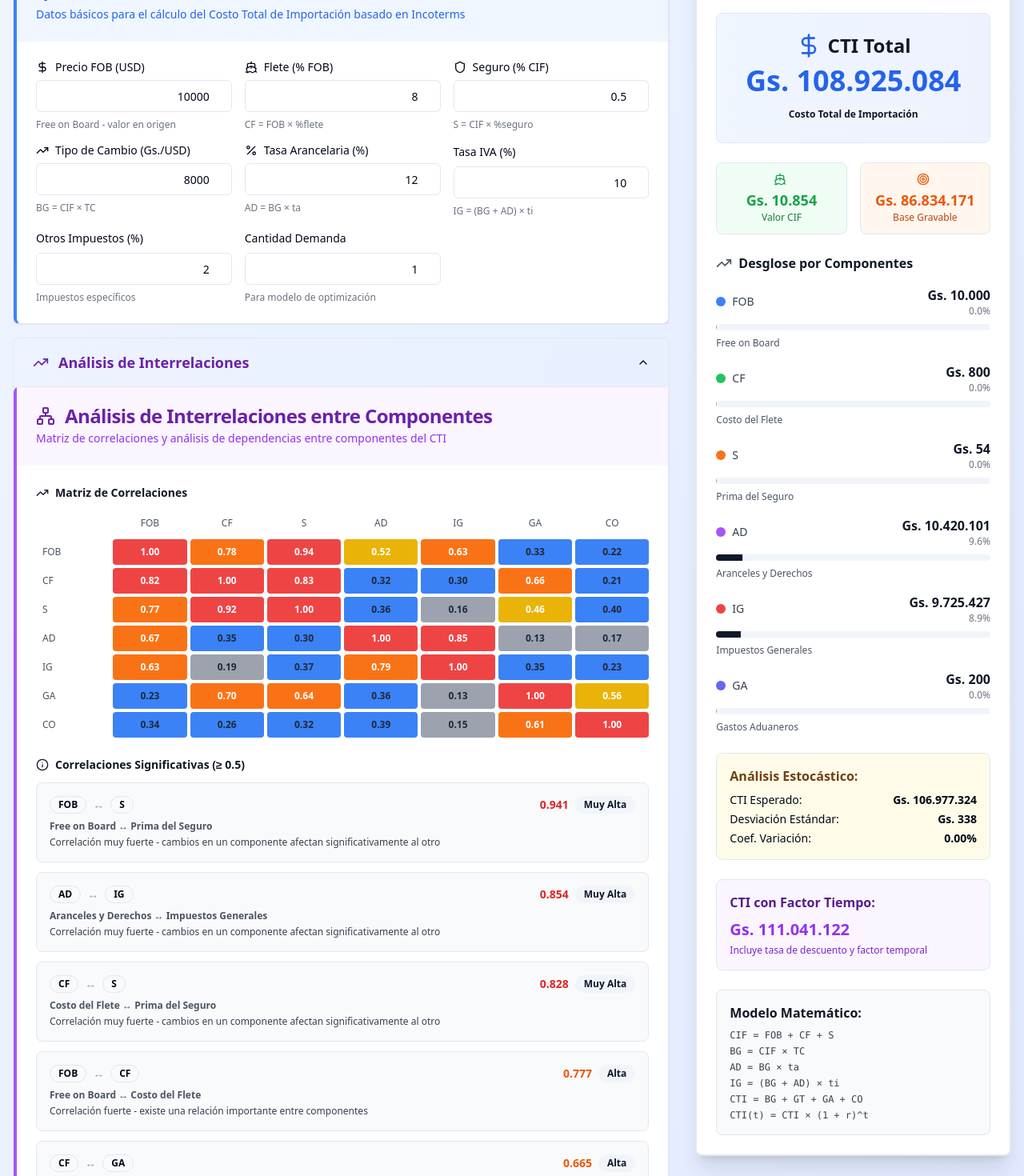
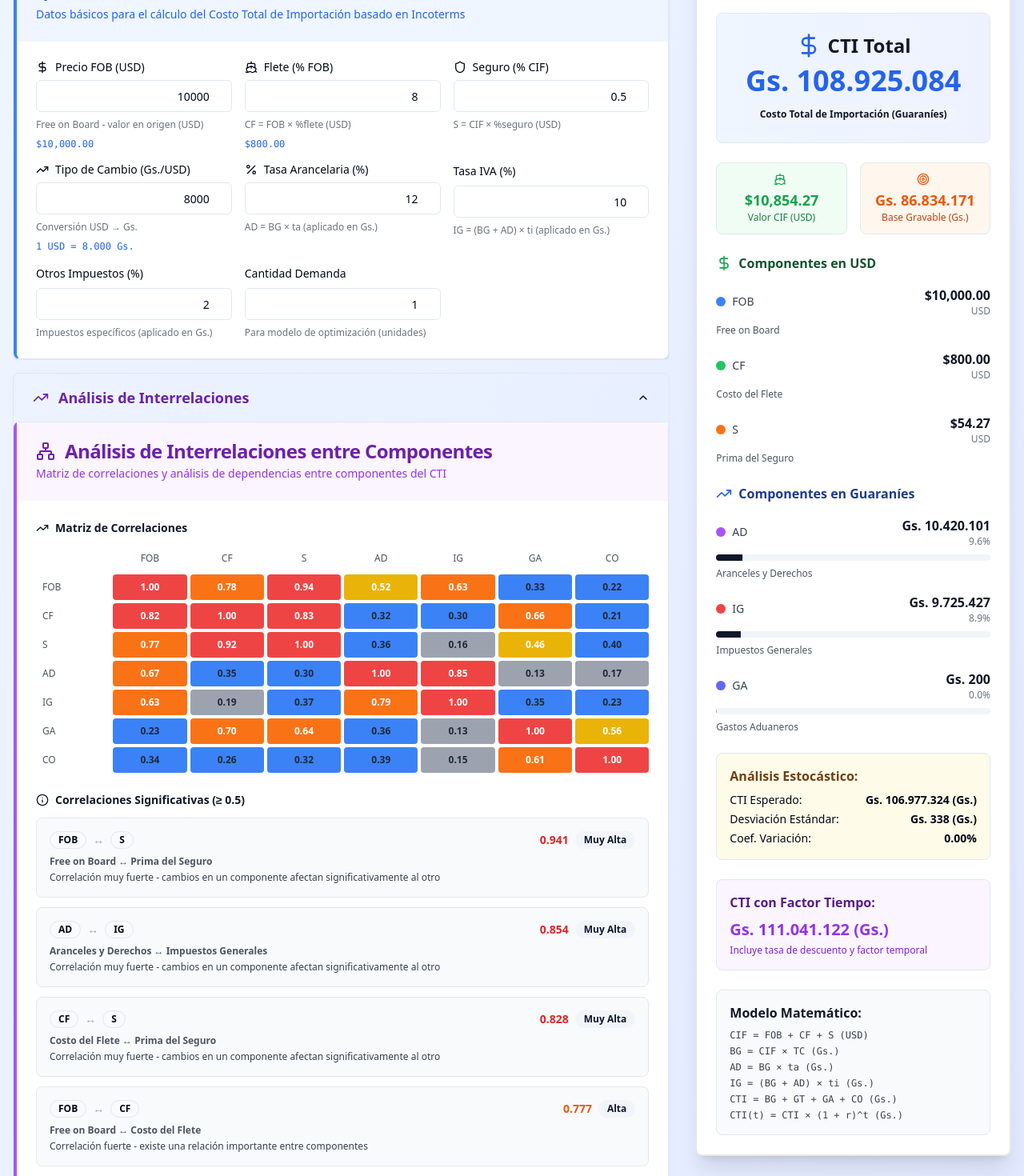
Before and after one commit to mathireimer/global-trade-cost-wizard, a React (Vite) app: page / in a window 1280 px wide. Shown: the part 300-1770 px from the top of the page at 80% size. Built offline with nearby package versions, Linux system fonts and the light colour scheme.

Commit message:
Refine currency display
Differentiate between Gs. and USD where appropriate in the application.

```diff
--- a/src/components/AdvancedResultsComponent.tsx
+++ b/src/components/AdvancedResultsComponent.tsx
@@ -13,13 +13,25 @@ interface AdvancedResultsComponentProps {
 const AdvancedResultsComponent = ({ costData }: AdvancedResultsComponentProps) => {
   const calculations = calculateAdvancedCosts(costData);
 
-  const components = [
-    { name: 'FOB', label: 'Free on Board', value: calculations.FOB, color: 'bg-blue-500' },
-    { name: 'CF', label: 'Costo del Flete', value: calculations.costoFlete, color: 'bg-green-500' },
-    { name: 'S', label: 'Prima del Seguro', value: calculations.costoSeguro, color: 'bg-orange-500' },
-    { name: 'AD', label: 'Aranceles y Derechos', value: calculations.aranceles, color: 'bg-purple-500' },
-    { name: 'IG', label: 'Impuestos Generales', value: calculations.impuestosGenerales, color: 'bg-red-500' },
-    { name: 'GA', label: 'Gastos Aduaneros', value: calculations.gastosAduaneros, color: 'bg-indigo-500' },
+  const formatUSD = (amount: number): string => {
+    return new Intl.NumberFormat('en-US', {
+      style: 'currency',
+      currency: 'USD',
+      minimumFractionDigits: 2,
+      maximumFractionDigits: 2,
+    }).format(amount);
+  };
+
+  const componentsUSD = [
+    { name: 'FOB', label: 'Free on Board', value: calculations.FOB, color: 'bg-blue-500', currency: 'USD' },
+    { name: 'CF', label: 'Costo del Flete', value: calculations.costoFlete, color: 'bg-green-500', currency: 'USD' },
+    { name: 'S', label: 'Prima del Seguro', value: calculations.costoSeguro, color: 'bg-orange-500', currency: 'USD' },
+  ];
+
+  const componentsGuaranies = [
+    { name: 'AD', label: 'Aranceles y Derechos', value: calculations.aranceles, color: 'bg-purple-500', currency: 'PYG' },
+    { name: 'IG', label: 'Impuestos Generales', value: calculations.impuestosGenerales, color: 'bg-red-500', currency: 'PYG' },
+    { name: 'GA', label: 'Gastos Aduaneros', value: calculations.gastosAduaneros, color: 'bg-indigo-500', currency: 'PYG' },
   ];
 
   const getPercentage = (value: number): number => {
@@ -49,7 +61,7 @@ const AdvancedResultsComponent = ({ costData }: AdvancedResultsComponentProps) =
             {formatCurrency(calculations.costoTotalImportacion)}
           </div>
           <Badge variant="secondary" className="text-xs">
-            Costo Total de Importación
+            Costo Total de Importación (Guaraníes)
           </Badge>
         </div>
 
@@ -60,9 +72,9 @@ const AdvancedResultsComponent = ({ costData }: AdvancedResultsComponentProps) =
               <Ship className="h-4 w-4 text-green-600 mr-1" />
             </div>
             <div className="text-lg font-bold text-green-600">
-              {formatCurrency(calculations.CIF)}
+              {formatUSD(calculations.CIF)}
             </div>
-            <div className="text-xs text-green-700">Valor CIF</div>
+            <div className="text-xs text-green-700">Valor CIF (USD)</div>
           </div>
 
           <div className="text-center p-3 bg-orange-50 rounded-lg border">
@@ -72,18 +84,50 @@ const AdvancedResultsComponent = ({ costData }: AdvancedResultsComponentProps) =
             <div className="text-lg font-bold text-orange-600">
               {formatCurrency(calculations.baseGravable)}
             </div>
-            <div className="text-xs text-orange-700">Base Gravable</div>
+            <div className="text-xs text-orange-700">Base Gravable (Gs.)</div>
           </div>
         </div>
 
-        {/* Components Breakdown */}
+        {/* USD Components */}
         <div className="space-y-4">
           <div className="flex items-center gap-2 mb-3">
-            <TrendingUp className="h-5 w-5 text-gray-600" />
-            <h3 className="font-semibold text-gray-900">Desglose por Componentes</h3>
+            <DollarSign className="h-5 w-5 text-green-600" />
+            <h3 className="font-semibold text-green-900">Componentes en USD</h3>
           </div>
 
-          {components.map((component) => (
+          {componentsUSD.map((component) => (
+            <div key={component.name} className="space-y-2">
+              <div className="flex justify-between items-center">
+                <div className="flex items-center gap-2">
+                  <div className={`w-3 h-3 rounded-full ${component.color}`}></div>
+                  <span className="text-sm font-medium text-gray-700">
+                    {component.name}
+                  </span>
+                </div>
+                <div className="text-right">
+                  <div className="font-semibold text-gray-900">
+                    {formatUSD(component.value)}
+                  </div>
+                  <div className="text-xs text-gray-500">
+                    USD
+                  </div>
+                </div>
+              </div>
+              <div className="text-xs text-gray-600 mb-3">
+                {component.label}
+              </div>
+            </div>
+          ))}
+        </div>
+
+        {/* Guaraníes Components */}
+        <div className="space-y-4">
+          <div className="flex items-center gap-2 mb-3">
+            <TrendingUp className="h-5 w-5 text-blue-600" />
+            <h3 className="font-semibold text-blue-900">Componentes en Guaraníes</h3>
+          </div>
+
+          {componentsGuaranies.map((component) => (
             <div key={component.name} className="space-y-2">
               <div className="flex justify-between items-center">
                 <div className="flex items-center gap-2">
@@ -118,11 +162,11 @@ const AdvancedResultsComponent = ({ costData }: AdvancedResultsComponentProps) =
           <div className="space-y-1 text-sm">
             <div className="flex justify-between">
               <span>CTI Esperado:</span>
-              <span className="font-bold">{formatCurrency(calculations.CTI_esperado)}</span>
+              <span className="font-bold">{formatCurrency(calculations.CTI_esperado)} (Gs.)</span>
             </div>
             <div className="flex justify-between">
               <span>Desviación Estándar:</span>
-              <span className="font-bold">{formatCurrency(calculations.desviacionEstandar_CTI)}</span>
+              <span className="font-bold">{formatCurrency(calculations.desviacionEstandar_CTI)} (Gs.)</span>
             </div>
             <div className="flex justify-between">
               <span>Coef. Variación:</span>
@@ -135,7 +179,7 @@ const AdvancedResultsComponent = ({ costData }: AdvancedResultsComponentProps) =
         <div className="p-4 bg-purple-50 rounded-lg border">
           <h4 className="font-semibold text-purple-900 mb-2">CTI con Factor Tiempo:</h4>
           <div className="text-xl font-bold text-purple-600">
-            {formatCurrency(calculations.CTI_conTiempo)}
+            {formatCurrency(calculations.CTI_conTiempo)} (Gs.)
           </div>
           <p className="text-xs text-purple-700 mt-1">
             Incluye tasa de descuento y factor temporal
@@ -146,12 +190,12 @@ const AdvancedResultsComponent = ({ costData }: AdvancedResultsComponentProps) =
         <div className="mt-6 p-4 bg-gray-50 rounded-lg border">
           <h4 className="font-semibold text-gray-900 mb-2">Modelo Matemático:</h4>
           <div className="space-y-1 text-xs font-mono text-gray-700">
-            <p>CIF = FOB + CF + S</p>
-            <p>BG = CIF × TC</p>
-            <p>AD = BG × ta</p>
-            <p>IG = (BG + AD) × ti</p>
-            <p>CTI = BG + GT + GA + CO</p>
-            <p>CTI(t) = CTI × (1 + r)^t</p>
+            <p>CIF = FOB + CF + S (USD)</p>
+            <p>BG = CIF × TC (Gs.)</p>
+            <p>AD = BG × ta (Gs.)</p>
+            <p>IG = (BG + AD) × ti (Gs.)</p>
+            <p>CTI = BG + GT + GA + CO (Gs.)</p>
+            <p>CTI(t) = CTI × (1 + r)^t (Gs.)</p>
           </div>
         </div>
       </CardContent>
--- a/src/components/BasicInputsComponent.tsx
+++ b/src/components/BasicInputsComponent.tsx
@@ -11,6 +11,15 @@ interface BasicInputsComponentProps {
 }
 
 const BasicInputsComponent = ({ basicInputs, updateBasicInputs }: BasicInputsComponentProps) => {
+  const formatUSD = (amount: number): string => {
+    return new Intl.NumberFormat('en-US', {
+      style: 'currency',
+      currency: 'USD',
+      minimumFractionDigits: 2,
+      maximumFractionDigits: 2,
+    }).format(amount);
+  };
+
   return (
     <Card className="border-l-4 border-l-blue-500 shadow-lg hover:shadow-xl transition-shadow duration-300">
       <CardHeader className="bg-blue-50">
@@ -38,7 +47,8 @@ const BasicInputsComponent = ({ basicInputs, updateBasicInputs }: BasicInputsCom
             placeholder="10,000.00"
             className="text-right"
           />
-          <p className="text-xs text-gray-500">Free on Board - valor en origen</p>
+          <p className="text-xs text-gray-500">Free on Board - valor en origen (USD)</p>
+          <p className="text-xs text-blue-600 font-mono">{formatUSD(basicInputs.precioFOB || 0)}</p>
         </div>
 
         <div className="space-y-2">
@@ -57,7 +67,10 @@ const BasicInputsComponent = ({ basicInputs, updateBasicInputs }: BasicInputsCom
             placeholder="8.0"
             className="text-right"
           />
-          <p className="text-xs text-gray-500">CF = FOB × %flete</p>
+          <p className="text-xs text-gray-500">CF = FOB × %flete (USD)</p>
+          <p className="text-xs text-blue-600 font-mono">
+            {formatUSD((basicInputs.precioFOB || 0) * (basicInputs.porcentajeFlete || 0) / 100)}
+          </p>
         </div>
 
         <div className="space-y-2">
@@ -76,7 +89,7 @@ const BasicInputsComponent = ({ basicInputs, updateBasicInputs }: BasicInputsCom
             placeholder="0.5"
             className="text-right"
           />
-          <p className="text-xs text-gray-500">S = CIF × %seguro</p>
+          <p className="text-xs text-gray-500">S = CIF × %seguro (USD)</p>
         </div>
 
         <div className="space-y-2">
@@ -94,7 +107,10 @@ const BasicInputsComponent = ({ basicInputs, updateBasicInputs }: BasicInputsCom
             placeholder="8,000.00"
             className="text-right"
           />
-          <p className="text-xs text-gray-500">BG = CIF × TC</p>
+          <p className="text-xs text-gray-500">Conversión USD → Gs.</p>
+          <p className="text-xs text-blue-600 font-mono">
+            1 USD = {(basicInputs.tipoCambioCompra || 0).toLocaleString('es-PY')} Gs.
+          </p>
         </div>
 
         <div className="space-y-2">
@@ -113,7 +129,7 @@ const BasicInputsComponent = ({ basicInputs, updateBasicInputs }: BasicInputsCom
             placeholder="12.00"
             className="text-right"
           />
-          <p className="text-xs text-gray-500">AD = BG × ta</p>
+          <p className="text-xs text-gray-500">AD = BG × ta (aplicado en Gs.)</p>
         </div>
 
         <div className="space-y-2">
@@ -129,7 +145,7 @@ const BasicInputsComponent = ({ basicInputs, updateBasicInputs }: BasicInputsCom
             placeholder="10.00"
             className="text-right"
           />
-          <p className="text-xs text-gray-500">IG = (BG + AD) × ti</p>
+          <p className="text-xs text-gray-500">IG = (BG + AD) × ti (aplicado en Gs.)</p>
         </div>
 
         <div className="space-y-2">
@@ -145,7 +161,7 @@ const BasicInputsComponent = ({ basicInputs, updateBasicInputs }: BasicInputsCom
             placeholder="2.00"
             className="text-right"
           />
-          <p className="text-xs text-gray-500">Impuestos específicos</p>
+          <p className="text-xs text-gray-500">Impuestos específicos (aplicado en Gs.)</p>
         </div>
 
         <div className="space-y-2">
@@ -159,7 +175,7 @@ const BasicInputsComponent = ({ basicInputs, updateBasicInputs }: BasicInputsCom
             placeholder="1"
             className="text-right"
           />
-          <p className="text-xs text-gray-500">Para modelo de optimización</p>
+          <p className="text-xs text-gray-500">Para modelo de optimización (unidades)</p>
         </div>
       </CardContent>
     </Card>
```
